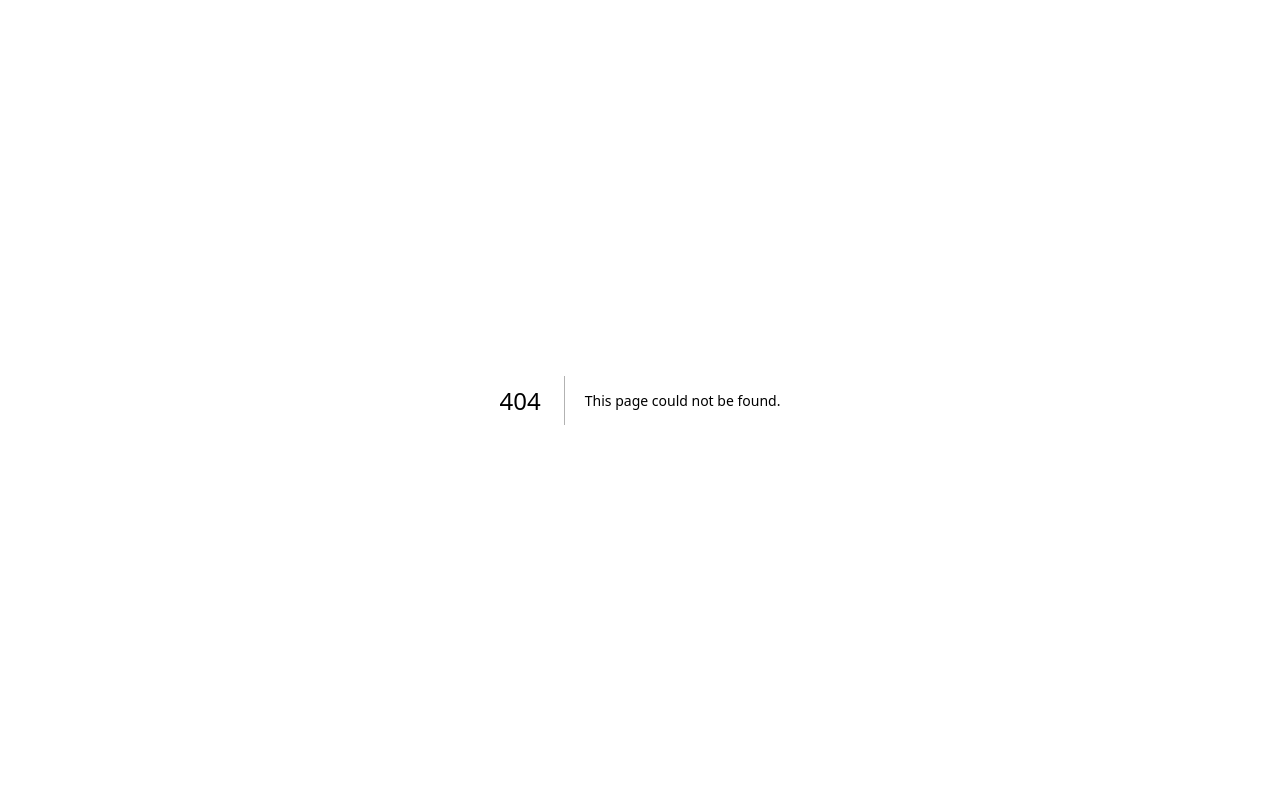
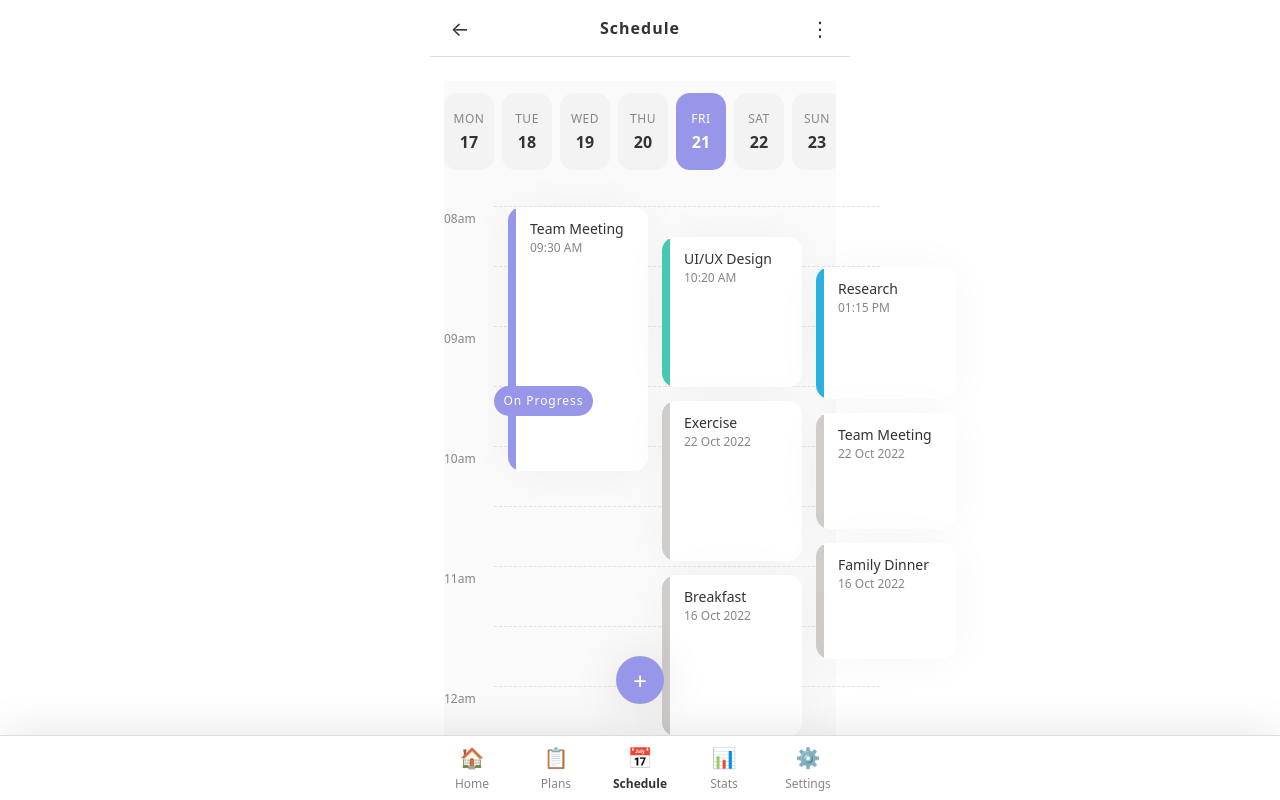
Before and after one commit to Abdukhalim7007/my-planner, a Next.js app: page /schedule in a window 1280 px wide. Before the commit this address had no page. Shown: the top 800 px of the page. Built offline with nearby package versions, Linux system fonts and the light colour scheme.

Commit message:
feat(schedule): implement figma screen  (spa)

```diff
--- /dev/null
+++ b/app/mock/schedule.ts
@@ -0,0 +1,85 @@
+export interface ScheduleEvent {
+  id: string;
+  title: string;
+  timeLabel: string; // e.g., "09:30 AM" or "22 Oct 2022"
+  x: number; // x position relative to timeline section
+  y: number; // y position relative to timeline section
+  width: number; // card width
+  height: number; // card height
+  colorVariant: 'purple' | 'teal' | 'lightBlue' | 'gray';
+  isOnProgress?: boolean; // for main purple card
+}
+
+export const mockScheduleEvents: ScheduleEvent[] = [
+  {
+    id: '1',
+    title: 'Team Meeting',
+    timeLabel: '09:30 AM',
+    x: 14,
+    y: 0.5,
+    width: 140,
+    height: 264,
+    colorVariant: 'purple',
+    isOnProgress: true,
+  },
+  {
+    id: '2',
+    title: 'UI/UX Design',
+    timeLabel: '10:20 AM',
+    x: 168,
+    y: 30.5,
+    width: 140,
+    height: 150,
+    colorVariant: 'teal',
+  },
+  {
+    id: '3',
+    title: 'Research',
+    timeLabel: '01:15 PM',
+    x: 322,
+    y: 60.5,
+    width: 140,
+    height: 132,
+    colorVariant: 'lightBlue',
+  },
+  {
+    id: '4',
+    title: 'Exercise',
+    timeLabel: '22 Oct 2022',
+    x: 168,
+    y: 194.5,
+    width: 140,
+    height: 160,
+    colorVariant: 'gray',
+  },
+  {
+    id: '5',
+    title: 'Team Meeting',
+    timeLabel: '22 Oct 2022',
+    x: 322,
+    y: 206.5,
+    width: 140,
+    height: 116,
+    colorVariant: 'gray',
+  },
+  {
+    id: '6',
+    title: 'Family Dinner',
+    timeLabel: '16 Oct 2022',
+    x: 322,
+    y: 336.5,
+    width: 140,
+    height: 116,
+    colorVariant: 'gray',
+  },
+  {
+    id: '7',
+    title: 'Breakfast',
+    timeLabel: '16 Oct 2022',
+    x: 168,
+    y: 368.5,
+    width: 140,
+    height: 161,
+    colorVariant: 'gray',
+  },
+];
--- a/app/plans/page.module.scss
+++ b/app/plans/page.module.scss
@@ -1,5 +1,5 @@
-@use '../../styles/tokens' as t;
-@use '../../styles/mixins' as m;
+@use "../../styles/tokens" as t;
+@use "../../styles/mixins" as m;
 
 .container {
   display: flex;
--- /dev/null
+++ b/app/schedule/page.module.scss
@@ -0,0 +1,201 @@
+@use '../../styles/tokens' as t;
+@use '../../styles/mixins' as m;
+
+// Local color variants for schedule cards
+$lightBlue: #2BB0E3;
+$cardGray: #D0CCCA;
+$timelineLine: #E4E3E3;
+
+.container {
+  display: flex;
+  flex-direction: column;
+  gap: 24px;
+  background: t.$bgBase;
+  min-height: 100%;
+}
+
+// Back button and menu button
+.backButton {
+  color: t.$textPrimary;
+  font-size: 20px;
+  background: none;
+  border: none;
+  cursor: pointer;
+  padding: 0;
+  display: flex;
+  align-items: center;
+  justify-content: center;
+  width: 32px;
+  height: 32px;
+  transition: opacity 0.2s;
+
+  &:hover {
+    opacity: 0.7;
+  }
+
+  &:active {
+    opacity: 0.5;
+  }
+}
+
+.menuButton {
+  color: t.$textPrimary;
+  font-size: 20px;
+  background: none;
+  border: none;
+  cursor: pointer;
+  padding: 0;
+  display: flex;
+  align-items: center;
+  justify-content: center;
+  width: 32px;
+  height: 32px;
+  transition: opacity 0.2s;
+
+  &:hover {
+    opacity: 0.7;
+  }
+
+  &:active {
+    opacity: 0.5;
+  }
+}
+
+// Date Chips Section
+.dateChipsSection {
+  margin-top: 8px;
+}
+
+// Timeline Section
+.timelineSection {
+  position: relative;
+  margin-top: 8px;
+  min-height: 661px; // Height to accommodate all dashed lines and cards
+}
+
+.timelineContainer {
+  position: relative;
+  display: flex;
+  gap: 12px;
+}
+
+.timeColumn {
+  width: 38px;
+  flex-shrink: 0;
+  display: flex;
+  flex-direction: column;
+  gap: 60px;
+  padding-top: 0;
+}
+
+.timeLabel {
+  font-size: 12px;
+  color: t.$textSecondary;
+  font-weight: 500;
+  height: 60px;
+  display: flex;
+  align-items: flex-start;
+  padding-top: 4px;
+}
+
+.cardsColumn {
+  flex: 1;
+  position: relative;
+  min-height: 661px;
+  min-width: 462px; // Ensure cards at x:322 + 140px width fit
+}
+
+// Dashed lines (12 lines, 60px spacing)
+.dashedLine {
+  position: absolute;
+  left: 0;
+  width: 100%;
+  max-width: 386px;
+  height: 1px;
+  border-top: 1px dashed $timelineLine;
+  pointer-events: none;
+}
+
+// Event Card
+.eventCard {
+  position: absolute;
+  background: t.$bgCard;
+  border-radius: t.$radiusCard;
+  box-shadow: t.$shadowCard;
+  display: flex;
+  flex-direction: column;
+  padding: 14px 0 14px 22px; // 22px left padding for vertical bar
+  overflow: hidden;
+
+  // Colored vertical bar (8px wide, full height, 2px top offset)
+  &::before {
+    content: '';
+    position: absolute;
+    left: 0;
+    top: 2px;
+    width: 8px;
+    height: calc(100% - 2px);
+    border-radius: 0;
+  }
+
+  // Color variants
+  &.purple::before {
+    background: t.$purple;
+  }
+
+  &.teal::before {
+    background: t.$success;
+  }
+
+  &.lightBlue::before {
+    background: $lightBlue;
+  }
+
+  &.gray::before {
+    background: $cardGray;
+  }
+}
+
+.eventContent {
+  display: flex;
+  flex-direction: column;
+  gap: 4px;
+}
+
+.eventTitle {
+  font-size: 14px;
+  font-weight: 500;
+  color: t.$textPrimary;
+  margin: 0;
+  line-height: 1.2;
+}
+
+.eventTime {
+  font-size: 12px;
+  font-weight: 400;
+  color: t.$textSecondary;
+  margin: 0;
+  line-height: 1.2;
+}
+
+// "On Progress" Chip
+.onProgressChip {
+  position: absolute;
+  left: 0;
+  top: 179.5px;
+  width: 99px;
+  height: 30px;
+  background: t.$purple;
+  border-radius: 15px;
+  display: flex;
+  align-items: center;
+  justify-content: center;
+  z-index: 10;
+}
+
+.onProgressText {
+  font-size: 12px;
+  font-weight: 500;
+  color: white;
+  letter-spacing: 0.08em;
+}
--- /dev/null
+++ b/app/schedule/page.tsx
@@ -0,0 +1,128 @@
+'use client';
+
+import { useRouter } from 'next/navigation';
+import { useState } from 'react';
+import MobileShell from '../components/MobileShell';
+import DateChips from '../components/ui/DateChips';
+import { mockScheduleEvents } from '../mock/schedule';
+import styles from './page.module.scss';
+
+export default function SchedulePage() {
+  const router = useRouter();
+  const [activeDateIndex, setActiveDateIndex] = useState(4); // Default to Fri 21 (matching Figma)
+
+  // Date chips data (Mon-Sun) - matching Figma
+  const dateChips = [
+    { day: 'Mon', date: 17 },
+    { day: 'Tue', date: 18 },
+    { day: 'Wed', date: 19 },
+    { day: 'Thu', date: 20 },
+    { day: 'Fri', date: 21 },
+    { day: 'Sat', date: 22 },
+    { day: 'Sun', date: 23 },
+  ];
+
+  // Time labels for timeline
+  const timeLabels = [
+    '08am',
+    '09am',
+    '10am',
+    '11am',
+    '12am',
+    '01pm',
+    '02pm',
+    '03pm',
+    '04pm',
+    '05pm',
+    '06pm',
+  ];
+
+  const handleBack = () => {
+    router.back();
+  };
+
+  return (
+    <MobileShell
+      title="Schedule"
+      leftAction={
+        <button
+          className={styles.backButton}
+          onClick={handleBack}
+          aria-label="Back"
+        >
+          ←
+        </button>
+      }
+      rightAction={
+        <button
+          className={styles.menuButton}
+          aria-label="Menu"
+        >
+          ⋮
+        </button>
+      }
+      showHamburger={false}
+    >
+      <div className={styles.container}>
+        {/* Date Chips */}
+        <section className={styles.dateChipsSection}>
+          <DateChips
+            days={dateChips}
+            activeIndex={activeDateIndex}
+            onChange={setActiveDateIndex}
+          />
+        </section>
+
+        {/* Timeline */}
+        <section className={styles.timelineSection}>
+          <div className={styles.timelineContainer}>
+            {/* Time Labels Column */}
+            <div className={styles.timeColumn}>
+              {timeLabels.map((time, index) => (
+                <div key={index} className={styles.timeLabel}>
+                  {time}
+                </div>
+              ))}
+            </div>
+
+            {/* Cards Column with Dashed Lines */}
+            <div className={styles.cardsColumn}>
+              {/* 12 Dashed Lines */}
+              {Array.from({ length: 12 }).map((_, index) => (
+                <div
+                  key={index}
+                  className={styles.dashedLine}
+                  style={{ top: `${index * 60}px` }}
+                />
+              ))}
+
+              {/* Event Cards */}
+              {mockScheduleEvents.map((event) => (
+                <div
+                  key={event.id}
+                  className={`${styles.eventCard} ${styles[event.colorVariant]}`}
+                  style={{
+                    left: `${event.x}px`,
+                    top: `${event.y}px`,
+                    width: `${event.width}px`,
+                    height: `${event.height}px`,
+                  }}
+                >
+                  <div className={styles.eventContent}>
+                    <h3 className={styles.eventTitle}>{event.title}</h3>
+                    <p className={styles.eventTime}>{event.timeLabel}</p>
+                  </div>
+                </div>
+              ))}
+
+              {/* "On Progress" Chip */}
+              <div className={styles.onProgressChip}>
+                <span className={styles.onProgressText}>On Progress</span>
+              </div>
+            </div>
+          </div>
+        </section>
+      </div>
+    </MobileShell>
+  );
+}
```
